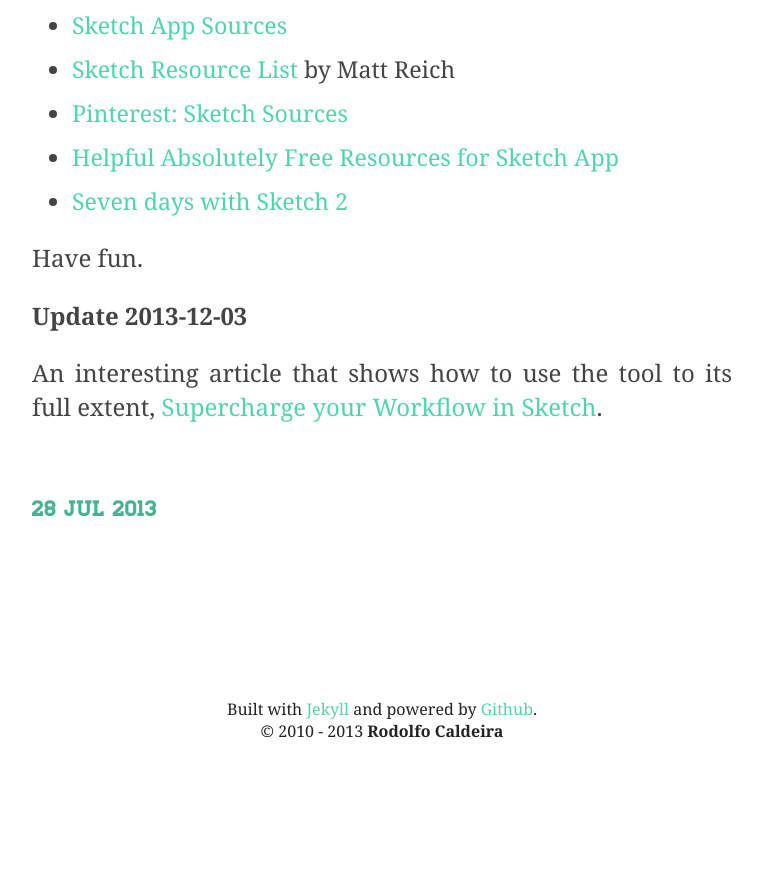
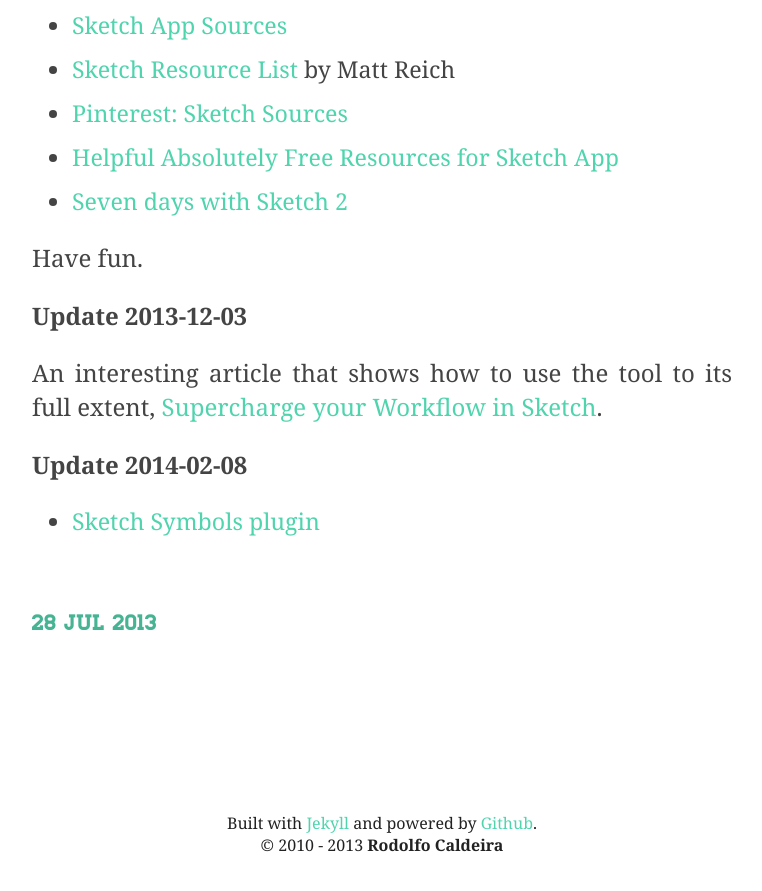
Before and after one commit to rodolfocaldeira/rodolfocaldeira.github.com, a Jekyll site: the page built from _posts/2013-07-28-interesting-bits-9-sketch-app.md, in a window 1280 px wide and 900 px high, scrolled down 1268 px. Shown: the top 891 px of the window, without its empty margins (258-1020 px from the left). Built offline with Jekyll 4.4.1, drawn with Linux system fonts in a browser that asks for light colours; before the commit the page ends 2054 px from its top, so only the background shows below that.

Commit message:
Updates Sketch post.

```diff
--- a/_posts/2013-07-28-interesting-bits-9-sketch-app.md
+++ b/_posts/2013-07-28-interesting-bits-9-sketch-app.md
@@ -30,3 +30,7 @@
 **Update 2013-12-03**
 
 An interesting article that shows how to use the tool to its full extent, [Supercharge your Workflow in Sketch](https://medium.com/design-ux/ebc9e5274845).
+
+**Update 2014-02-08**
+
+- [Sketch Symbols plugin](https://github.com/tisho/sketch-plugins/tree/master/Symbols)
```
